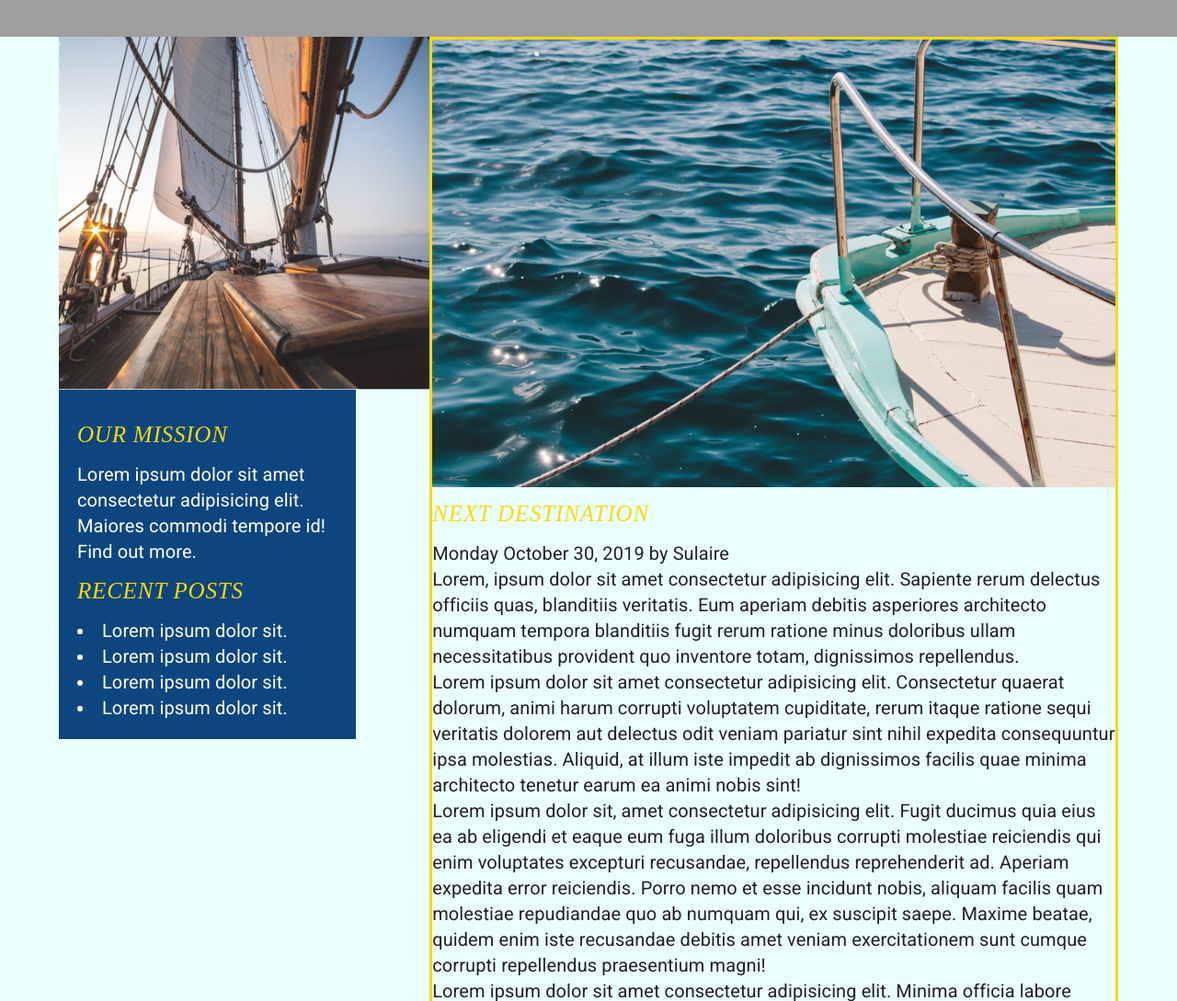
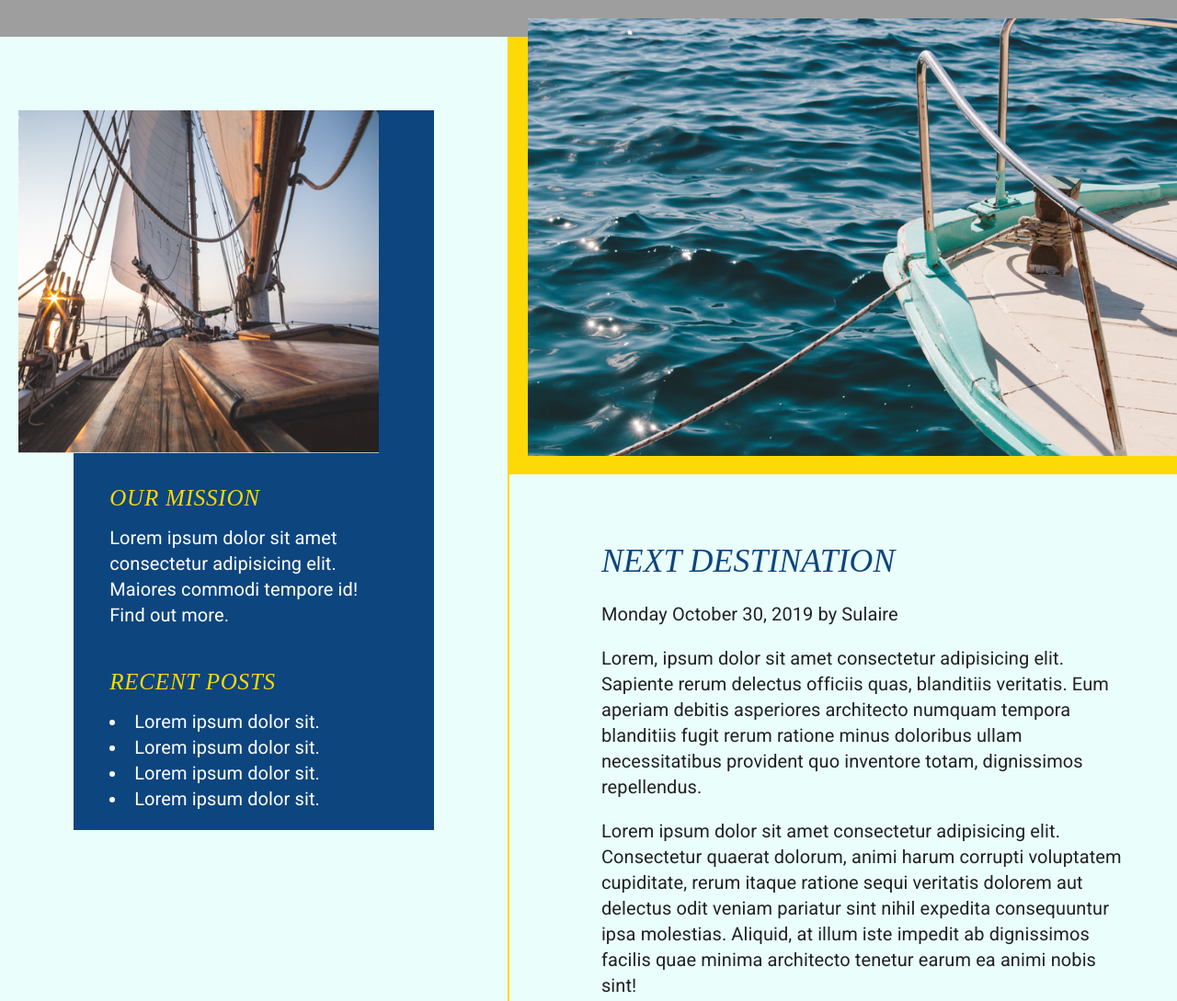
Before and after one commit to project-1-jaime-melissa/project-1, a plain HTML site: page blog.html in a window 1280 px wide. Shown: the part 760-1849 px from the top of the page at 92% size. Drawn offline with Linux system fonts and the light colour scheme; grey boxes are pictures that could not be loaded; a web font is replaced by a local one.

Commit message:
updated blog styles.css

```diff
--- a/blog.html
+++ b/blog.html
@@ -28,33 +28,14 @@
             <h1>Blog</h1>
         </div>
     </header>
+
     <main>
-        <div class="wrapper">
         <section class="blog-container">
-                <div class="side-bar-container">
-                    <div class="side-image-container">
-                        <img src="./assets/blog-side-image.jpg" alt="">
-                    </div>
-                    <div class="side-text-container">
-                        <h4>Our Mission</h4>
-                        <p>Lorem ipsum dolor sit amet consectetur adipisicing elit. Maiores commodi tempore id! Find out
-                            more.</p>
-                        <h4>Recent Posts</h4>
-                        <ul>
-                            <li>Lorem ipsum dolor sit.</li>
-                            <li>Lorem ipsum dolor sit.</li>
-                            <li>Lorem ipsum dolor sit.</li>
-                            <li>Lorem ipsum dolor sit.</li>
-                        </ul>
-                    </div>
-                </div>
-
-                <div class="blog-main-container">
-                    <div class="main-image-container">
+            <div class="image-container">
                 <img src="./assets/blog-post-image.jpg" alt="">
             </div>
-                    <div class="main-text-container">
-                        <h4>Next Destination</h4>
+            <div class="text-container">
+                <h3>Next Destination</h3>
                 <p>Monday October 30, 2019 by Sulaire</p>
                 <p>Lorem, ipsum dolor sit amet consectetur adipisicing elit. Sapiente rerum delectus officiis
                     quas,
@@ -84,11 +65,46 @@
                 <p>Lorem ipsum dolor sit amet consectetur adipisicing elit. Minima officia labore asperiores
                     distinctio autem pariatur nisi minus, tempora perspiciatis, deserunt assumenda a velit!</p>
             </div>
+            <!-- <div class="comments-container">
+                <div class="comment-container">
+                    <img src="./assets/comment-1.jpg" alt="profile picture of man">
+                    <div class="text-container">
+                        <p>Tuesday October 9th, 2019 by Ali</p>
+                        <p>Lorem, ipsum dolor sit amet consectetur adipisicing elit. Similique, vel earum perferendis dolorem id tenetur magnam veniam totam eaque impedit magni provident expedita reiciendis illo, aut aliquid! Aspernatur, expedita id.</p>
                     </div>
+                </div>
+                <div class="comment-container">
+                    <img src="./assets/comment-2.jpg" alt="profile picture of woman">
+                    <div class="text-container">
+                        <p>Wednesday October 10th, 2019 by Lisa</p>
+                        <p>Lorem ipsum dolor sit amet consectetur adipisicing elit. Nostrum nemo voluptate obcaecati dignissimos sequi excepturi consectetur quas esse. Tempora exercitationem modi quisquam ab perferendis odio!</p>
+                    </div>
+                </div>
+            </div> -->
+        </section>
 
-            </section>
+        <aside>
+            <div class="image-container">
+                <img src="./assets/blog-side-image.jpg" alt="">
             </div>
+            <div class="text-container">
+                <h4>Our Mission</h4>
+                <p>Lorem ipsum dolor sit amet consectetur adipisicing elit. Maiores commodi tempore id! Find out
+                    more.</p>
+                <h4>Recent Posts</h4>
+                <ul>
+                    <li>Lorem ipsum dolor sit.</li>
+                    <li>Lorem ipsum dolor sit.</li>
+                    <li>Lorem ipsum dolor sit.</li>
+                    <li>Lorem ipsum dolor sit.</li>
+                </ul>
+            </div>
+        </aside>
+
+
+
     </main>
+
 </body>
 
 </html>
--- a/styles/sass/_base.scss
+++ b/styles/sass/_base.scss
@@ -13,7 +13,7 @@ body {
     font-size: 2rem;
     line-height: 2.8rem;
     letter-spacing: 0.01rem;
-    font-family: $font-body
+    font-family: $font-body;
 }
 
 h1, h2, h3, h4 {
@@ -24,6 +24,7 @@ h1, h2, h3, h4 {
 
 h1 {
     color: $color-white;
+    font-size: 7.9rem;
 }
 
 h2 {
@@ -34,7 +35,8 @@ h2 {
 h3 {
     font-size: calc(1rem + 2vw); //4rem
     letter-spacing: 0.013rem;
-    //line-height: 5.8rem
+    line-height: 5.8rem;
+    color: $color-dark-blue;
 }
 
 h2, h3 {
@@ -58,7 +60,7 @@ button {
 }
 
 img {
-    width: 100%;
+    max-width: 100%;
 }
 
 header {
--- a/styles/sass/_blog.scss
+++ b/styles/sass/_blog.scss
@@ -5,36 +5,62 @@
     height: 100vh;
 }
 
-.blog .blog-container {
+.blog main {
     display: flex;
-
+    flex-direction: row-reverse;
+    margin-bottom: 100px;
 }
 
-.blog .blog-main-container {
+.blog .blog-container {
     width: 65%;
-    border: 3px solid $color-yellow;
+    border-left: 2px solid $color-yellow;
+    border-bottom: 2px solid $color-yellow;
 
-    .main-image-container {
+    .image-container {
+        background: $color-yellow;
 
+        img {
+            position: relative;
+            right: -20px;
+            top: -20px;
+        }
     }
 
-    .main-text-container {
+    .text-container {
+        padding: 50px 50px 50px 100px;
 
+        p {
+            margin-bottom: 20px;
+        }
     }
 }
 
-.blog .side-bar-container {
+.blog aside {
     width: 35%;
+    // padding-left: 80px;
+    margin: 80px;
+    background-color: $color-dark-blue;
+    height: 100%;
 
-    .side-image-container {
-
+    .image-container {
+        position: relative;
+        left: -60px;
     }
 
-    .side-text-container {
+    .text-container {
         background-color: $color-dark-blue;
         color: $color-white;
         width: 80%;
-        padding: 20px;
+        padding-bottom: 20px;
+        margin: 0 auto;
+
+        h4 {
+            margin-top: 20px;
+        }
+
+        p {
+            padding-bottom: 10px;
+        }
 
         ul li {
             list-style: inside;
```
Also changed, not shown: styles/styles.css. Lines whose indentation alone changed are shown as unchanged.
